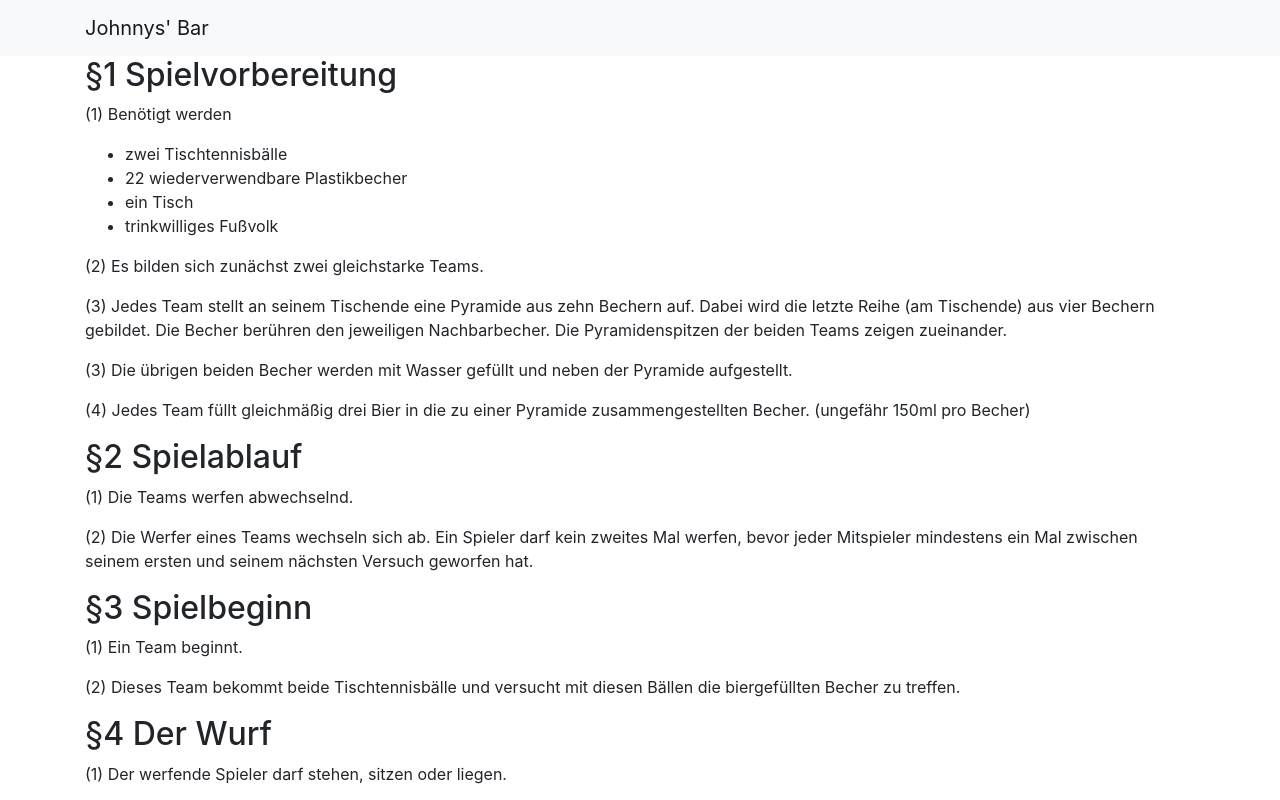
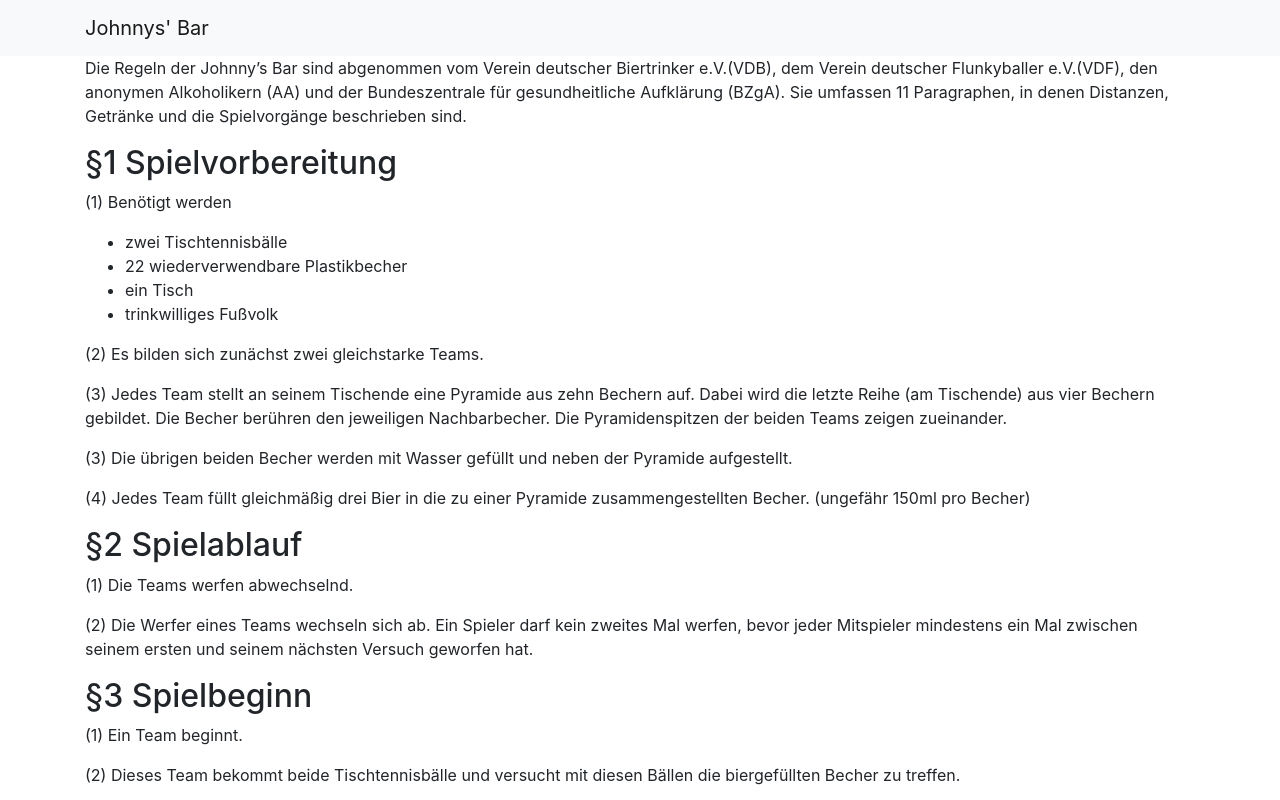
Before and after one commit to luxterful/johnnysbar_web, a Next.js app: page /games/beerpong in a window 1280 px wide. Shown: the top 800 px of the page. Built offline with nearby package versions, Linux system fonts and the light colour scheme.

Commit message:
Added intro beerpong

```diff
--- a/pages/games/beerpong.mdx
+++ b/pages/games/beerpong.mdx
@@ -2,6 +2,9 @@ export const meta = {
   title: "Beerpong",
   image: "/images/games/beerpong.jpg"
 };
+
+Die Regeln der Johnny’s Bar sind abgenommen vom Verein deutscher Biertrinker e.V.(VDB), dem Verein deutscher Flunkyballer e.V.(VDF), den anonymen Alkoholikern (AA) und der Bundeszentrale für gesundheitliche Aufklärung (BZgA).
+Sie umfassen 11 Paragraphen, in denen Distanzen, Getränke und die Spielvorgänge beschrieben sind.
 
 
 ## §1 Spielvorbereitung
```
